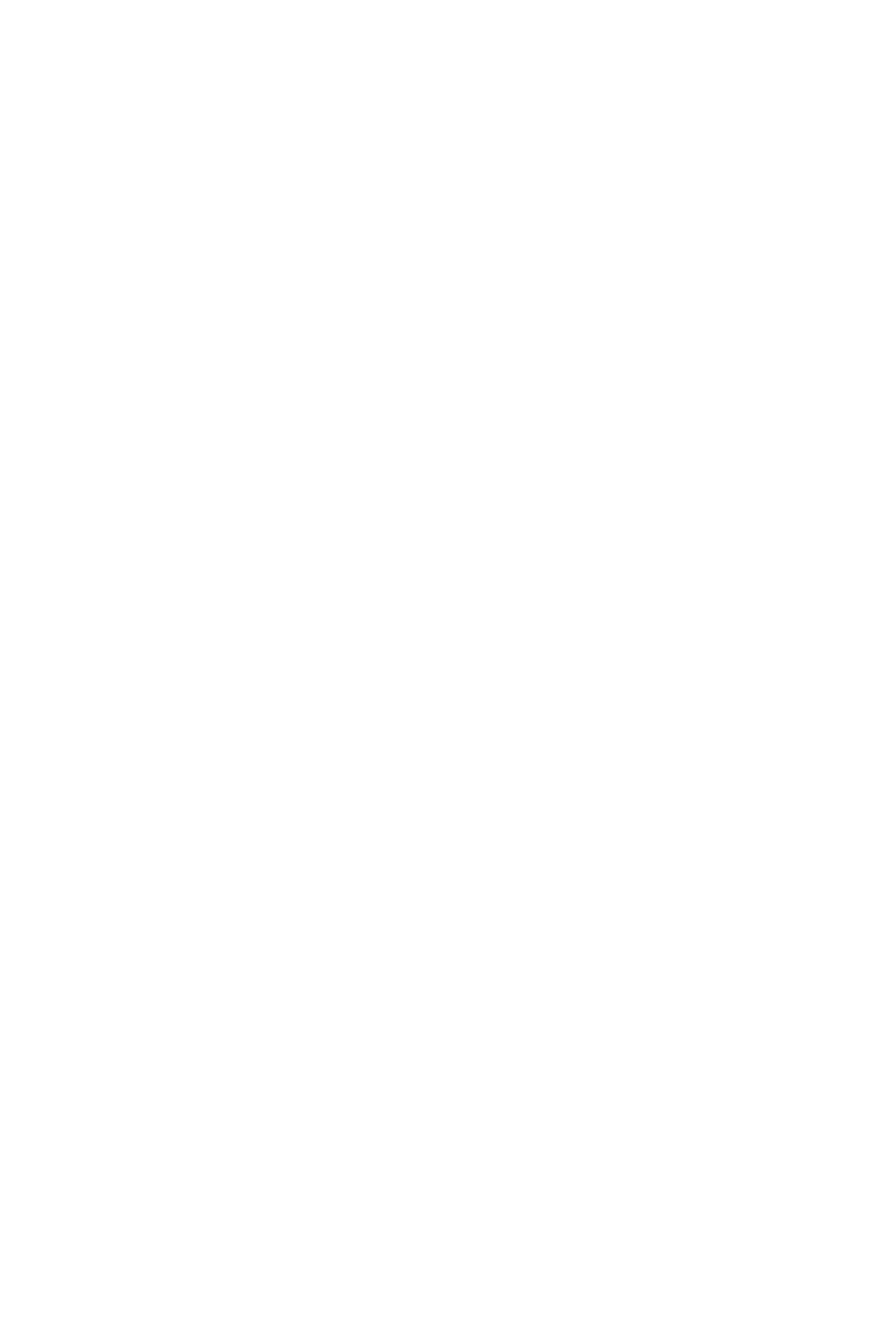
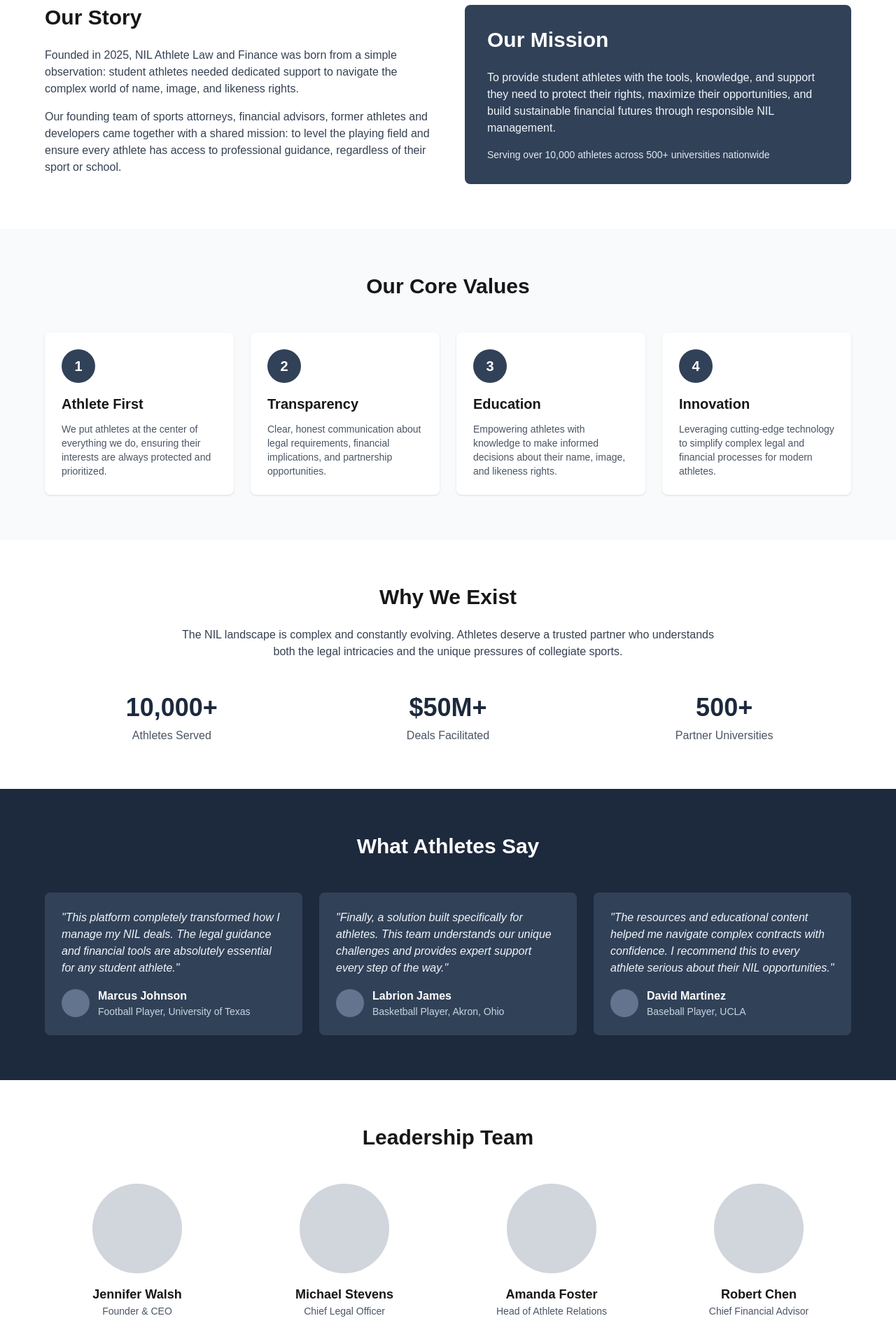
Before and after one commit to Nuclear-CodesUNT/Nuclear-codes-NIL-App, a Next.js app in the folder frontend/: page /about in a window 1280 px wide. Shown: the part 380-2300 px from the top of the page at 70% size. Before the commit the page ends 800 px from the top, so only its background shows below. Built offline with nearby package versions, Linux system fonts and the light colour scheme.

Commit message:
Created About page with sections

```diff
--- a/frontend/src/app/about/page.tsx
+++ b/frontend/src/app/about/page.tsx
@@ -1,8 +1,201 @@
 export default function About() {
   return (
-    <div>
-      <h2 className="text-2xl font-semibold mb-2">About Us</h2>
-      <p>Information about the team/product.</p>
+    <div className="min-h-screen">
+      {/* Hero Section */}
+      <section className="bg-slate-800 text-white py-16 px-6">
+        <div className="max-w-6xl mx-auto">
+          <h1 className="text-4xl md:text-5xl font-bold mb-4">About NIL Athlete Law</h1>
+          <p className="text-lg md:text-xl text-slate-200 max-w-3xl">
+            Empowering student athletes to maximize their potential through expert legal
+            guidance, financial education, and comprehensive NIL management solutions.
+          </p>
+        </div>
+      </section>
+
+      {/* Our Story & Mission Section */}
+      <section className="py-16 px-6">
+        <div className="max-w-6xl mx-auto grid md:grid-cols-2 gap-12">
+          <div>
+            <h2 className="text-3xl font-bold mb-6">Our Story</h2>
+            <p className="text-gray-700 mb-4">
+              Founded in 2025, NIL Athlete Law and Finance was born from a simple
+              observation: student athletes needed dedicated support to navigate
+              the complex world of name, image, and likeness rights.
+            </p>
+            <p className="text-gray-700">
+              Our founding team of sports attorneys, financial advisors, former athletes
+              and developers came together with a shared mission: to level the playing
+              field and ensure every athlete has access to professional guidance,
+              regardless of their sport or school.
+            </p>
+          </div>
+          <div className="bg-slate-700 text-white p-8 rounded-lg">
+            <h2 className="text-3xl font-bold mb-6">Our Mission</h2>
+            <p className="text-slate-100 mb-4">
+              To provide student athletes with the tools, knowledge, and
+              support they need to protect their rights, maximize their
+              opportunities, and build sustainable financial futures through
+              responsible NIL management.
+            </p>
+            <p className="text-slate-200 text-sm">
+              Serving over 10,000 athletes across 500+ universities nationwide
+            </p>
+          </div>
+        </div>
+      </section>
+
+      {/* Core Values Section */}
+      <section className="bg-gray-50 py-16 px-6">
+        <div className="max-w-6xl mx-auto">
+          <h2 className="text-3xl font-bold text-center mb-12">Our Core Values</h2>
+          <div className="grid md:grid-cols-4 gap-6">
+            <div className="bg-white p-6 rounded-lg shadow-sm">
+              <div className="w-12 h-12 bg-slate-700 text-white rounded-full flex items-center justify-center mb-4 text-xl font-bold">
+                1
+              </div>
+              <h3 className="text-xl font-semibold mb-3">Athlete First</h3>
+              <p className="text-gray-600 text-sm">
+                We put athletes at the center of everything we do, ensuring their interests are
+                always protected and prioritized.
+              </p>
+            </div>
+            <div className="bg-white p-6 rounded-lg shadow-sm">
+              <div className="w-12 h-12 bg-slate-700 text-white rounded-full flex items-center justify-center mb-4 text-xl font-bold">
+                2
+              </div>
+              <h3 className="text-xl font-semibold mb-3">Transparency</h3>
+              <p className="text-gray-600 text-sm">
+                Clear, honest communication about legal requirements, financial
+                implications, and partnership opportunities.
+              </p>
+            </div>
+            <div className="bg-white p-6 rounded-lg shadow-sm">
+              <div className="w-12 h-12 bg-slate-700 text-white rounded-full flex items-center justify-center mb-4 text-xl font-bold">
+                3
+              </div>
+              <h3 className="text-xl font-semibold mb-3">Education</h3>
+              <p className="text-gray-600 text-sm">
+                Empowering athletes with knowledge to make informed decisions about
+                their name, image, and likeness rights.
+              </p>
+            </div>
+            <div className="bg-white p-6 rounded-lg shadow-sm">
+              <div className="w-12 h-12 bg-slate-700 text-white rounded-full flex items-center justify-center mb-4 text-xl font-bold">
+                4
+              </div>
+              <h3 className="text-xl font-semibold mb-3">Innovation</h3>
+              <p className="text-gray-600 text-sm">
+                Leveraging cutting-edge technology to simplify complex legal and financial
+                processes for modern athletes.
+              </p>
+            </div>
+          </div>
+        </div>
+      </section>
+
+      {/* Why We Exist Section */}
+      <section className="py-16 px-6">
+        <div className="max-w-6xl mx-auto">
+          <h2 className="text-3xl font-bold text-center mb-6">Why We Exist</h2>
+          <p className="text-center text-gray-700 mb-12 max-w-3xl mx-auto">
+            The NIL landscape is complex and constantly evolving. Athletes deserve a trusted partner
+            who understands both the legal intricacies and the unique pressures of collegiate sports.
+          </p>
+          <div className="grid md:grid-cols-3 gap-8 text-center">
+            <div>
+              <div className="text-4xl font-bold text-slate-800 mb-2">10,000+</div>
+              <div className="text-gray-600">Athletes Served</div>
+            </div>
+            <div>
+              <div className="text-4xl font-bold text-slate-800 mb-2">$50M+</div>
+              <div className="text-gray-600">Deals Facilitated</div>
+            </div>
+            <div>
+              <div className="text-4xl font-bold text-slate-800 mb-2">500+</div>
+              <div className="text-gray-600">Partner Universities</div>
+            </div>
+          </div>
+        </div>
+      </section>
+
+      {/* Testimonials Section */}
+      <section className="bg-slate-800 text-white py-16 px-6">
+        <div className="max-w-6xl mx-auto">
+          <h2 className="text-3xl font-bold text-center mb-12">What Athletes Say</h2>
+          <div className="grid md:grid-cols-3 gap-6">
+            <div className="bg-slate-700 p-6 rounded-lg">
+              <p className="text-slate-100 mb-4 italic">
+                "This platform completely transformed how I manage my NIL deals. The legal
+                guidance and financial tools are absolutely essential for any student
+                athlete."
+              </p>
+              <div className="flex items-center gap-3">
+                <div className="w-10 h-10 bg-slate-500 rounded-full"></div>
+                <div>
+                  <div className="font-semibold">Marcus Johnson</div>
+                  <div className="text-sm text-slate-300">Football Player, University of Texas</div>
+                </div>
+              </div>
+            </div>
+            <div className="bg-slate-700 p-6 rounded-lg">
+              <p className="text-slate-100 mb-4 italic">
+                "Finally, a solution built specifically for athletes. This team understands our
+                unique challenges and provides expert support every step of the way."
+              </p>
+              <div className="flex items-center gap-3">
+                <div className="w-10 h-10 bg-slate-500 rounded-full"></div>
+                <div>
+                  <div className="font-semibold">Labrion James</div>
+                  <div className="text-sm text-slate-300">Basketball Player, Akron, Ohio</div>
+                </div>
+              </div>
+            </div>
+            <div className="bg-slate-700 p-6 rounded-lg">
+              <p className="text-slate-100 mb-4 italic">
+                "The resources and educational content helped me navigate complex
+                contracts with confidence. I recommend this to every athlete
+                serious about their NIL opportunities."
+              </p>
+              <div className="flex items-center gap-3">
+                <div className="w-10 h-10 bg-slate-500 rounded-full"></div>
+                <div>
+                  <div className="font-semibold">David Martinez</div>
+                  <div className="text-sm text-slate-300">Baseball Player, UCLA</div>
+                </div>
+              </div>
+            </div>
+          </div>
+        </div>
+      </section>
+
+      {/* Leadership Team Section */}
+      <section className="py-16 px-6">
+        <div className="max-w-6xl mx-auto">
+          <h2 className="text-3xl font-bold text-center mb-12">Leadership Team</h2>
+          <div className="grid md:grid-cols-4 gap-8">
+            <div className="text-center">
+              <div className="w-32 h-32 bg-gray-300 rounded-full mx-auto mb-4"></div>
+              <h3 className="font-semibold text-lg">Jennifer Walsh</h3>
+              <p className="text-gray-600 text-sm">Founder & CEO</p>
+            </div>
+            <div className="text-center">
+              <div className="w-32 h-32 bg-gray-300 rounded-full mx-auto mb-4"></div>
+              <h3 className="font-semibold text-lg">Michael Stevens</h3>
+              <p className="text-gray-600 text-sm">Chief Legal Officer</p>
+            </div>
+            <div className="text-center">
+              <div className="w-32 h-32 bg-gray-300 rounded-full mx-auto mb-4"></div>
+              <h3 className="font-semibold text-lg">Amanda Foster</h3>
+              <p className="text-gray-600 text-sm">Head of Athlete Relations</p>
+            </div>
+            <div className="text-center">
+              <div className="w-32 h-32 bg-gray-300 rounded-full mx-auto mb-4"></div>
+              <h3 className="font-semibold text-lg">Robert Chen</h3>
+              <p className="text-gray-600 text-sm">Chief Financial Advisor</p>
+            </div>
+          </div>
+        </div>
+      </section>
     </div>
   );
 }
```
